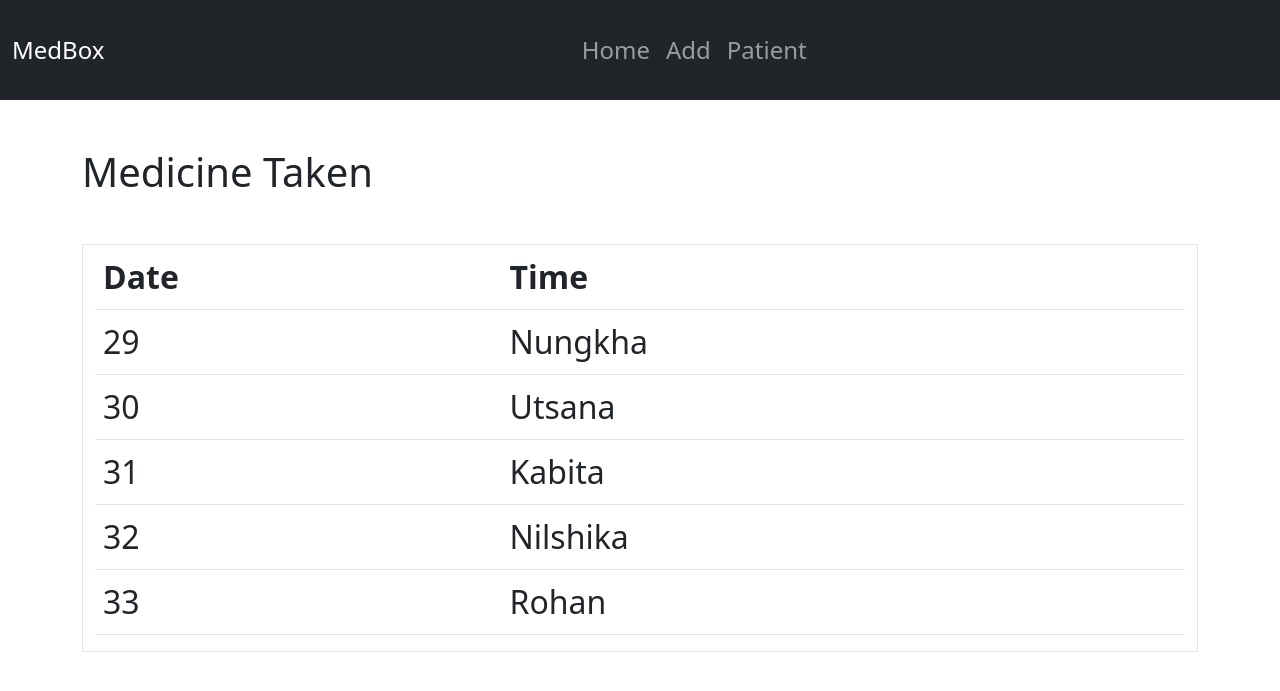
After one commit to Nungkha/iot-techmed, a Django app: page /patient/patient/29/edit/medTaken in a window 1280 px wide. The commit adds this page. Shown: the top 691 px of the page. Run offline with Django 4.2, Linux system fonts and the light colour scheme; data comes from the database, SQL or seed files in the repository; both versions use the stored data as it was after the commit.

Commit message:
2nd commit

```diff
--- a/patient/models.py
+++ b/patient/models.py
@@ -28,6 +28,8 @@ class Patient(models.Model):
     medicine_description = models.TextField(blank=True, null=True)
     routine = models.TimeField(auto_now_add=False, blank=True, null=True)
     dose = models.IntegerField(default='0')
+    # medicine_taken = models.DateTimeField(auto_now_add=False, blank=True, null=True)
+    refil = models.CharField(max_length=100, blank=True, null=True)
 
     def __str__(self):
         return self.name
--- /dev/null
+++ b/patient/templates/patient/medTaken.html
@@ -0,0 +1,33 @@
+{% extends 'base.html' %}
+
+{% block content %}
+
+<h1> Medicine Taken </h1>
+
+
+
+<div class="container border my-5 fs-2">
+<table class="table table-hover">
+    <thead>
+      <tr>
+        <th>Date</th>
+        <th>Time</th>
+      </tr>
+    </thead>
+    <tbody>
+        {% for patient in patients  %}
+        <tr>
+            {% comment %} when button is pressed {% endcomment %}
+            {% comment %} date {% endcomment %}
+            <td>{{patient.id}}</td>
+            {% comment %} hour {% endcomment %}
+            <td><a class="text-dark list" >{{patient.name}}</a></td>
+            {% comment %} <td>{{patient.gender}}</td> {% endcomment %}
+
+        </tr>
+        {% endfor %}
+
+    </tbody>
+  </table>
+</div>
+{% endblock content %}
--- a/patient/urls.py
+++ b/patient/urls.py
@@ -14,6 +14,8 @@ urlpatterns = [
     path('patient/<int:pk>/edit', views.PatientUpdateView.as_view(), name='patient_update'),
     path('patient/<int:pk>/delete', views.PatientDeleteView.as_view(), name='patient_delete'),
     path('patient/new', views.PatientCreateView.as_view(), name='patient_new'),
+    path('patient/<int:pk>/edit/medTaken', views.medTakenView.as_view(), name='med_taken'),
+
 
     path('jsi18n', JavaScriptCatalog.as_view(), name='js-catlog'),
     # path("api/", views.routineAPI()),
--- a/patient/views.py
+++ b/patient/views.py
@@ -12,6 +12,14 @@ from rest_framework import viewsets
 # class PatientViewSet(viewsets.ModelViewSet):
 #     queryset = Patient.objects.values_list('routine', flat =True)
 #     serializer_class = RoutineSerarilizer
+
+
+class medTakenView(ListView):
+    model = Patient
+    context_object_name = 'patients'
+    template_name = 'patient/medTaken.html'
+    # login_url = '/admin'
+    # success_url = '/patient'
 
 def routine_list(request):
     name = Patient.objects.filter(name='Utsana').values()
--- a/static/templates/base.html
+++ b/static/templates/base.html
@@ -5,7 +5,7 @@
   <head>
     <meta charset="utf-8">
     <meta name="viewport" content="width=device-width, initial-scale=1">
-    <title>TechMed</title>
+    <title>MedBox</title>
 
     <link rel="stylesheet" href="https://cdnjs.cloudflare.com/ajax/libs/font-awesome/6.2.1/css/all.min.css"
         integrity="sha512-MV7K8+y+gLIBoVD59lQIYicR65iaqukzvf/nwasF0nqhPay5w/9lJmVM2hMDcnK1OnMGCdVK+iQrJ7lzPJQd1w=="
@@ -18,7 +18,7 @@
 
 <nav class="navbar navbar-expand-lg navbar-dark bg-dark">
     <div class="container-fluid ">
-        <a class="navbar-brand ml-2 fs-4" href="#">TechMed</a>
+        <a class="navbar-brand ml-2 fs-4" href="#">MedBox</a>
 
         <button class="navbar-toggler" type="button" data-toggle="collapse" data-target="#navbarToggle"
             aria-controls="navbarToggle" aria-expanded="false" aria-label="Toggle navigation">
--- a/static/templates/base2.html
+++ b/static/templates/base2.html
@@ -5,7 +5,7 @@
   <head>
     <meta charset="utf-8">
     <meta name="viewport" content="width=device-width, initial-scale=1">
-    <title>TechMed</title>
+    <title>MedBox</title>
 
     <link rel="stylesheet" href="https://cdnjs.cloudflare.com/ajax/libs/font-awesome/6.2.1/css/all.min.css"
         integrity="sha512-MV7K8+y+gLIBoVD59lQIYicR65iaqukzvf/nwasF0nqhPay5w/9lJmVM2hMDcnK1OnMGCdVK+iQrJ7lzPJQd1w=="
```
Also changed, not shown: patient/templates/patient/patient_detail.html (+8 -3 lines), db.sqlite3, patient/migrations/0009_patient_refil.py (added).
